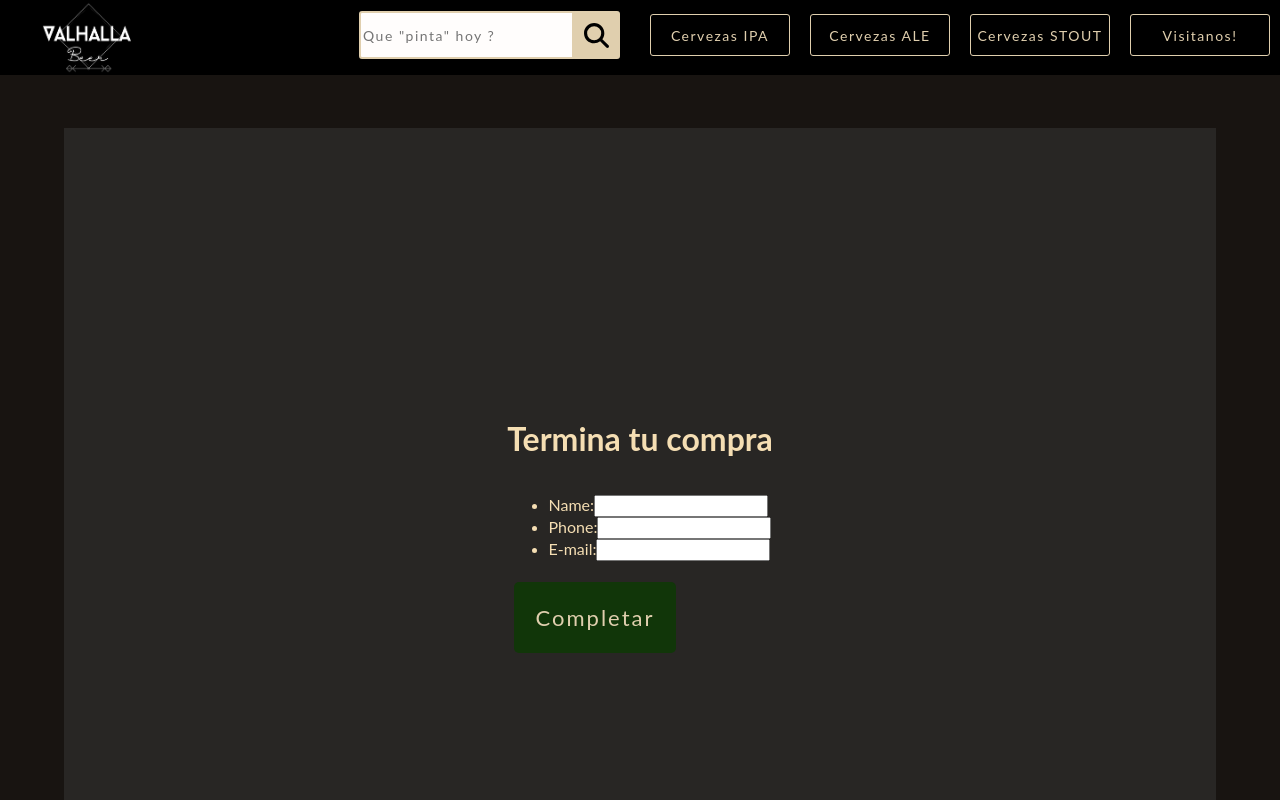
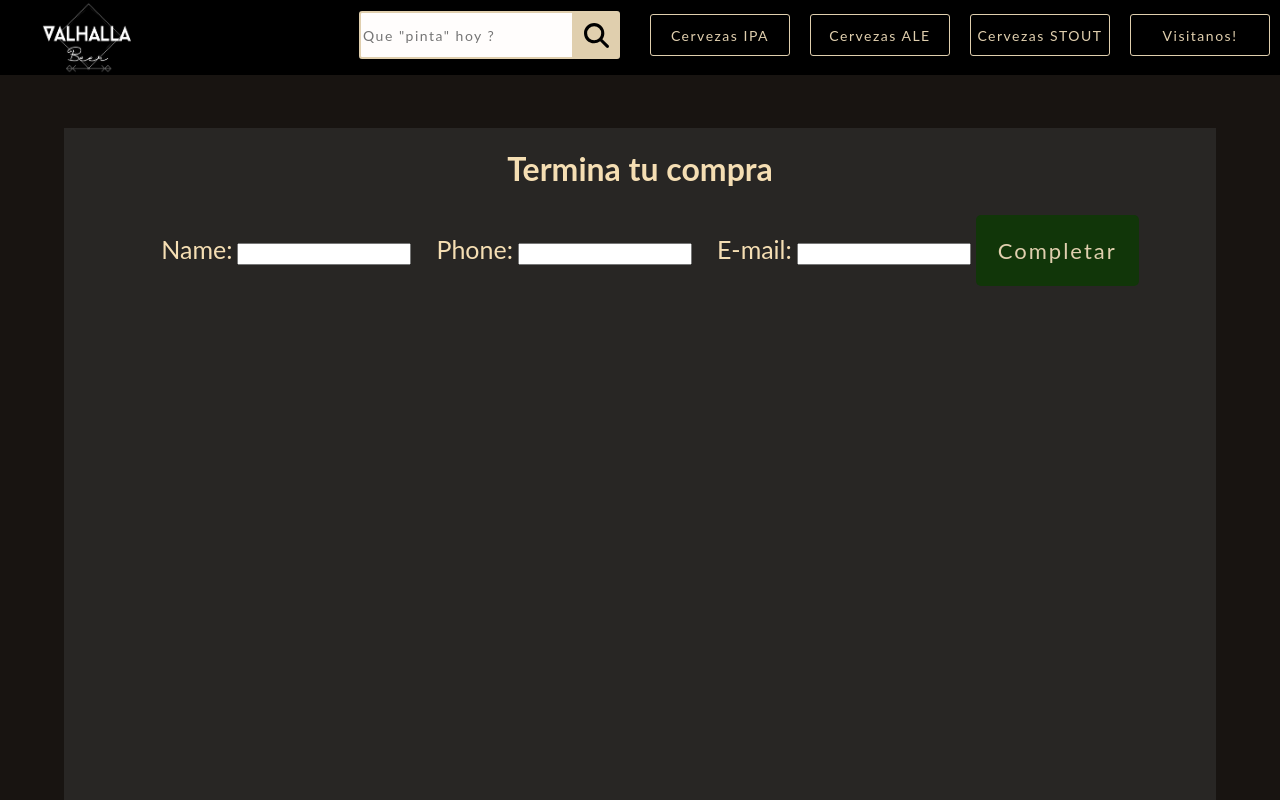
Before and after one commit to KurtCodex/FoodBuyFastApp-Vidales, a React (Create React App) app: page /ContactForm in a window 1280 px wide. Shown: the top 800 px of the page. Built offline with nearby package versions, Linux system fonts and the light colour scheme.

Commit message:
Firebase2-Formulario0.2

```diff
--- a/src/components/ContactForm.jsx
+++ b/src/components/ContactForm.jsx
@@ -3,14 +3,11 @@ import { addDoc, collection, getFirestore } from 'firebase/firestore'
 import '../styles/contactForm.css'
 export const ContactForm = () => {
 
-
     const [form, setForm] = useState({
-
         name: '',
         phone: '',
         email: '',
-
-    })
+    });
 
     const changeHandler = (event) => {
         const newForm = { ...form, [event.target.name]: event.target.value };
@@ -20,7 +17,7 @@ export const ContactForm = () => {
     const submitHandler = (event) => {
         event.preventDefault();
 
-        const db = getFirestore
+        const db = getFirestore();
         const contactFormCollection = collection(db, 'contactForm');
         addDoc(contactFormCollection, form)
             .then((snapshot) =>
@@ -35,21 +32,18 @@ export const ContactForm = () => {
                 <h1>Termina tu compra</h1>
 
                 <form action="form-container" method="post" onSubmit={submitHandler}>
-                    <ul>
-                        <li>
-                            <label htmlFor="name">Name:</label>
-                            <input type="text" id="name" name="user_name" onChange={changeHandler} value={form.name} />
-                        </li>
-                        <li>
-                            <label htmlFor="phone">Phone:</label>
-                            <input type="phone" id="phone" name="user_phone" onChange={changeHandler} value={form.phone} />
-                        </li>
-                        <li>
-                            <label htmlFor="mail">E-mail:</label>
-                            <input type="email" id="mail" name="user_email" onChange={changeHandler} value={form.email} />
-                        </li>
-                    </ul>
-                    <button className='btn-continue-buy'> Completar </button>
+
+                    <label className='label-form' htmlFor="name">Name:</label>
+                    <input type="text" id="name" name="name" onChange={changeHandler} value={form.name} />
+
+                    <label className='label-form' htmlFor="phone">Phone:</label>
+                    <input type="phone" id="phone" name="phone" onChange={changeHandler} value={form.phone} />
+
+                    <label className='label-form' htmlFor="mail">E-mail:</label>
+                    <input type="email" id="mail" name="email" onChange={changeHandler} value={form.email} />
+                    <button className='btn-finalize-buy'> Completar </button>
+
+
                 </form>
 
 
--- a/src/styles/contactForm.css
+++ b/src/styles/contactForm.css
@@ -1,7 +1,7 @@
 .container-form {
     display: flex;
     flex-direction: column;
-    justify-content: center;
+    justify-content: flex-start;
     align-items: center;
 
     height: 100vh;
@@ -12,3 +12,26 @@
     background-color: rgb(40, 38, 36);
     color: wheat;
 }
+
+.btn-finalize-buy {
+    background-color: #113609;
+    border: none;
+    color: #E0CFAE;
+    padding: 1em;
+    margin: 5px;
+    letter-spacing: 2px;
+    font-size: 22px;
+    border-radius: 5px;
+}
+
+.btn-finalize-buy:hover {
+    background-color: #236d12;
+    cursor: pointer;
+}
+
+
+.label-form {
+    font-size: 25px;
+    margin: 5px;
+    margin-left: 25px;
+}
```
